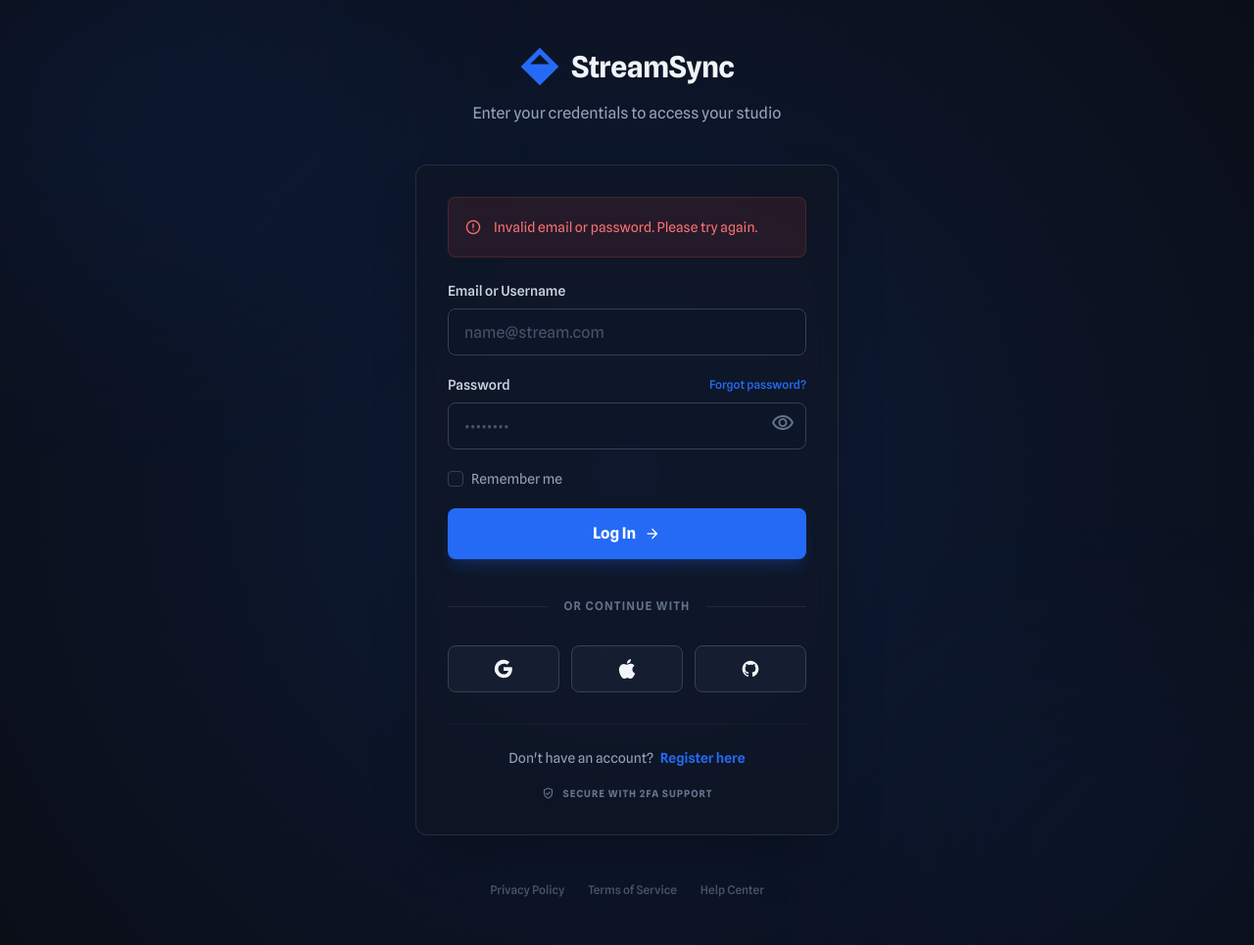
After one commit to TralaleritosTralalas/SoftwareProject, a Django app: page /login/ in a window 1280 px wide. The commit adds this page. Shown: the whole page at 98% size. Run offline with Django 5.2, Linux system fonts and the light colour scheme; some libraries are stand-ins or nearby versions.

Commit message:
feat(templates): added the login template and  added redirections
* added login.html
* Added redirections from Sign in and Log in buttons in the landing page
* Added redirection from "register here" text in login.html
* Added redirections from Log int text in the register.html

```diff
--- /dev/null
+++ b/app/templates/login.html
@@ -0,0 +1,143 @@
+<!DOCTYPE html>
+
+<html class="dark" lang="en"><head>
+<meta charset="utf-8"/>
+<meta content="width=device-width, initial-scale=1.0" name="viewport"/>
+<title>StreamSync - Premium Login</title>
+<script src="https://cdn.tailwindcss.com?plugins=forms,container-queries"></script>
+<link href="https://fonts.googleapis.com/css2?family=Spline+Sans:wght@300;400;500;600;700&amp;display=swap" rel="stylesheet"/>
+<link href="https://fonts.googleapis.com/css2?family=Material+Symbols+Outlined:wght@100..700,0..1&amp;display=swap" rel="stylesheet"/>
+<link href="https://fonts.googleapis.com/css2?family=Material+Symbols+Outlined:wght,FILL@100..700,0..1&amp;display=swap" rel="stylesheet"/>
+<script id="tailwind-config">
+        tailwind.config = {
+            darkMode: "class",
+            theme: {
+                extend: {
+                    colors: {
+                        "primary": "#256af4",
+                        "background-light": "#f5f6f8",
+                        "background-dark": "#0a0e17",
+                    },
+                    fontFamily: {
+                        "display": ["Spline Sans", "sans-serif"]
+                    },
+                    borderRadius: {
+                        "DEFAULT": "0.25rem",
+                        "lg": "0.5rem",
+                        "xl": "0.75rem",
+                        "full": "9999px"
+                    },
+                },
+            },
+        }
+    </script>
+<style>
+        .glass-panel {
+            background: rgba(16, 22, 35, 0.6);
+            backdrop-filter: blur(12px);
+            border: 1px solid rgba(255, 255, 255, 0.1);
+        }
+        .cinematic-bg {
+            background: radial-gradient(circle at center, rgba(37, 106, 244, 0.15) 0%, rgba(10, 14, 23, 1) 100%);
+        }
+    </style>
+</head>
+<body class="bg-background-light dark:bg-background-dark font-display text-slate-900 dark:text-slate-100 min-h-screen flex flex-col">
+<div class="relative min-h-screen w-full flex items-center justify-center cinematic-bg overflow-hidden">
+<div class="absolute inset-0 z-0 opacity-40" data-alt="Abstract dark blue cinematic particle background">
+<div class="absolute top-[-10%] left-[-10%] w-[40%] h-[40%] bg-primary/20 blur-[120px] rounded-full"></div>
+<div class="absolute bottom-[-10%] right-[-10%] w-[40%] h-[40%] bg-primary/10 blur-[120px] rounded-full"></div>
+</div>
+<div class="z-10 w-full max-w-[480px] px-6 py-12">
+<div class="flex flex-col items-center mb-10">
+<div class="flex items-center gap-3 mb-4">
+<div class="size-10 text-primary">
+<svg fill="none" viewbox="0 0 48 48" xmlns="http://www.w3.org/2000/svg">
+<path clip-rule="evenodd" d="M47.2426 24L24 47.2426L0.757355 24L24 0.757355L47.2426 24ZM12.2426 21H35.7574L24 9.24264L12.2426 21Z" fill="currentColor" fill-rule="evenodd"></path>
+</svg>
+</div>
+    <a href="/">
+        <h1 class="text-3xl font-bold tracking-tight">StreamSync</h1>
+    </a>
+</div>
+<p class="text-slate-400 text-center">Enter your credentials to access your studio</p>
+</div>
+<div class="glass-panel rounded-xl p-8 shadow-2xl">
+<div class="mb-6 flex items-center gap-3 bg-red-500/10 border border-red-500/20 p-4 rounded-lg text-red-400 text-sm">
+<span class="material-symbols-outlined text-lg">error</span>
+<span>Invalid email or password. Please try again.</span>
+</div>
+<form class="space-y-5">
+<div>
+<label class="block text-sm font-medium text-slate-300 mb-2">Email or Username</label>
+<input class="w-full bg-slate-900/50 border border-slate-700 rounded-lg h-12 px-4 text-slate-100 focus:ring-2 focus:ring-primary focus:border-transparent transition-all placeholder:text-slate-600" placeholder="name@stream.com" type="text"/>
+</div>
+<div>
+<div class="flex justify-between items-center mb-2">
+<label class="text-sm font-medium text-slate-300">Password</label>
+<a class="text-xs text-primary hover:underline font-medium" href="#">Forgot password?</a>
+</div>
+<div class="relative">
+<input class="w-full bg-slate-900/50 border border-slate-700 rounded-lg h-12 px-4 pr-12 text-slate-100 focus:ring-2 focus:ring-primary focus:border-transparent transition-all placeholder:text-slate-600" placeholder="••••••••" type="password"/>
+<button class="absolute right-3 top-1/2 -translate-y-1/2 text-slate-500 hover:text-slate-300" type="button">
+<span class="material-symbols-outlined">visibility</span>
+</button>
+</div>
+</div>
+<div class="flex items-center justify-between">
+<label class="flex items-center gap-2 cursor-pointer group">
+<input class="rounded border-slate-700 bg-slate-900 text-primary focus:ring-primary focus:ring-offset-slate-900 size-4" type="checkbox"/>
+<span class="text-sm text-slate-400 group-hover:text-slate-200 transition-colors">Remember me</span>
+</label>
+</div>
+<button class="w-full bg-primary hover:bg-primary/90 text-white font-bold py-3 px-4 rounded-lg shadow-lg shadow-primary/20 transition-all flex items-center justify-center gap-2 group" type="submit">
+                        Log In
+                        <span class="material-symbols-outlined text-lg group-hover:translate-x-1 transition-transform">arrow_forward</span>
+</button>
+</form>
+<div class="mt-8">
+<div class="relative flex items-center py-2">
+<div class="flex-grow border-t border-slate-800"></div>
+<span class="flex-shrink mx-4 text-slate-500 text-xs uppercase tracking-widest font-semibold">Or continue with</span>
+<div class="flex-grow border-t border-slate-800"></div>
+</div>
+<div class="grid grid-cols-3 gap-3 mt-6">
+<button class="flex items-center justify-center h-12 rounded-lg bg-slate-800/50 border border-slate-700 hover:bg-slate-700/50 transition-colors">
+<svg class="size-5" viewbox="0 0 24 24">
+<path d="M22.56 12.25c0-.78-.07-1.53-.2-2.25H12v4.26h5.92c-.26 1.37-1.04 2.53-2.21 3.31v2.77h3.57c2.08-1.92 3.28-4.74 3.28-8.09z" fill="currentColor"></path>
+<path d="M12 23c2.97 0 5.46-.98 7.28-2.66l-3.57-2.77c-.98.66-2.23 1.06-3.71 1.06-2.86 0-5.29-1.93-6.16-4.53H2.18v2.84C3.99 20.53 7.7 23 12 23z" fill="currentColor"></path>
+<path d="M5.84 14.09c-.22-.66-.35-1.36-.35-2.09s.13-1.43.35-2.09V7.07H2.18C1.43 8.55 1 10.22 1 12s.43 3.45 1.18 4.93l3.66-2.84z" fill="currentColor"></path>
+<path d="M12 5.38c1.62 0 3.06.56 4.21 1.64l3.15-3.15C17.45 2.09 14.97 1 12 1 7.7 1 3.99 3.47 2.18 7.07l3.66 2.84c.87-2.6 3.3-4.53 12-4.53z" fill="currentColor"></path>
+</svg>
+</button>
+<button class="flex items-center justify-center h-12 rounded-lg bg-slate-800/50 border border-slate-700 hover:bg-slate-700/50 transition-colors">
+<svg class="size-5" fill="currentColor" viewbox="0 0 24 24">
+<path d="M12.152 6.896c-.948 0-2.415-1.078-3.96-1.04-2.04.027-3.91 1.183-4.961 3.014-2.117 3.675-.546 9.103 1.519 12.09 1.013 1.454 2.208 3.09 3.792 3.039 1.52-.065 2.09-.987 3.935-.987 1.831 0 2.35.987 3.96.948 1.637-.026 2.676-1.48 3.676-2.948 1.156-1.688 1.636-3.325 1.662-3.415-.039-.013-3.182-1.221-3.22-4.857-.026-3.04 2.48-4.494 2.597-4.559-1.429-2.09-3.623-2.324-4.39-2.376-2-.156-3.675 1.09-4.61 1.09zM15.53 3.83c.843-1.012 1.4-2.427 1.245-3.83-1.207.052-2.662.805-3.532 1.818-.78.896-1.454 2.338-1.273 3.714 1.338.104 2.715-.688 3.559-1.702z"></path>
+</svg>
+</button>
+<button class="flex items-center justify-center h-12 rounded-lg bg-slate-800/50 border border-slate-700 hover:bg-slate-700/50 transition-colors">
+<svg class="size-5" fill="currentColor" viewbox="0 0 24 24">
+<path clip-rule="evenodd" d="M12 2C6.477 2 2 6.477 2 12c0 4.418 2.865 8.166 6.839 9.489.5.092.682-.217.682-.482 0-.237-.008-.866-.013-1.7-2.782.603-3.369-1.341-3.369-1.341-.454-1.152-1.11-1.459-1.11-1.459-.908-.62.069-.608.069-.608 1.003.07 1.531 1.03 1.531 1.03.892 1.529 2.341 1.087 2.91.832.092-.647.35-1.088.636-1.338-2.22-.253-4.555-1.11-4.555-4.943 0-1.091.39-1.984 1.029-2.683-.103-.253-.446-1.27.098-2.647 0 0 .84-.269 2.75 1.025A9.564 9.564 0 0112 6.844c.85.004 1.705.115 2.504.337 1.909-1.294 2.747-1.025 2.747-1.025.546 1.377.203 2.394.1 2.647.64.699 1.028 1.592 1.028 2.683 0 3.842-2.339 4.687-4.566 4.935.359.309.678.92.678 1.855 0 1.338-.012 2.419-.012 2.747 0 .268.18.58.688.482C19.138 20.161 22 16.416 22 12c0-5.523-4.477-10-10-10z" fill-rule="evenodd"></path>
+</svg>
+</button>
+</div>
+</div>
+<div class="mt-8 pt-6 border-t border-slate-800/50 flex flex-col items-center gap-4">
+<p class="text-sm text-slate-400">
+                        Don't have an account?
+                        <a class="text-primary font-semibold hover:text-blue-400 ml-1" href="/register">Register here</a>
+</p>
+<div class="flex items-center gap-2 text-[10px] text-slate-500 uppercase tracking-widest font-bold">
+<span class="material-symbols-outlined text-sm">verified_user</span>
+                        Secure with 2FA Support
+                    </div>
+</div>
+</div>
+<div class="mt-12 flex justify-center gap-6 text-xs text-slate-600 font-medium">
+<a class="hover:text-slate-400 transition-colors" href="#">Privacy Policy</a>
+<a class="hover:text-slate-400 transition-colors" href="#">Terms of Service</a>
+<a class="hover:text-slate-400 transition-colors" href="#">Help Center</a>
+</div>
+</div>
+</div>
+</body></html>
--- a/app/templates/register.html
+++ b/app/templates/register.html
@@ -55,11 +55,13 @@
 <path clip-rule="evenodd" d="M47.2426 24L24 47.2426L0.757355 24L24 0.757355L47.2426 24ZM12.2426 21H35.7574L24 9.24264L12.2426 21Z" fill="currentColor" fill-rule="evenodd"></path>
 </svg>
 </div>
+<a href="/">
 <h2 class="text-2xl font-bold tracking-tight">StreamSync</h2>
+</a>
 </div>
 <div class="hidden sm:block">
 <span class="text-slate-400 text-sm">Already have an account?</span>
-<a class="text-primary font-semibold text-sm ml-2 hover:underline" href="#">Log in</a>
+<a class="text-primary font-semibold text-sm ml-2 hover:underline" href="/login">Log in</a>
 </div>
 </header>
 <main class="flex-1 flex items-center justify-center px-4 py-12">
--- a/app/urls.py
+++ b/app/urls.py
@@ -6,4 +6,5 @@ app_name = 'app'
 urlpatterns = [
     path('', views.home, name='home'),
     path('register/', views.register, name='register'),
+    path('login/', views.login, name='login'),
 ]
--- a/app/views.py
+++ b/app/views.py
@@ -7,3 +7,6 @@ def home(request):
 
 def register(request):
     return render(request, 'register.html')
+
+def login(request):
+    return render(request, 'login.html')
```
Also changed, not shown: app/templates/home.html (+10 -7 lines).
